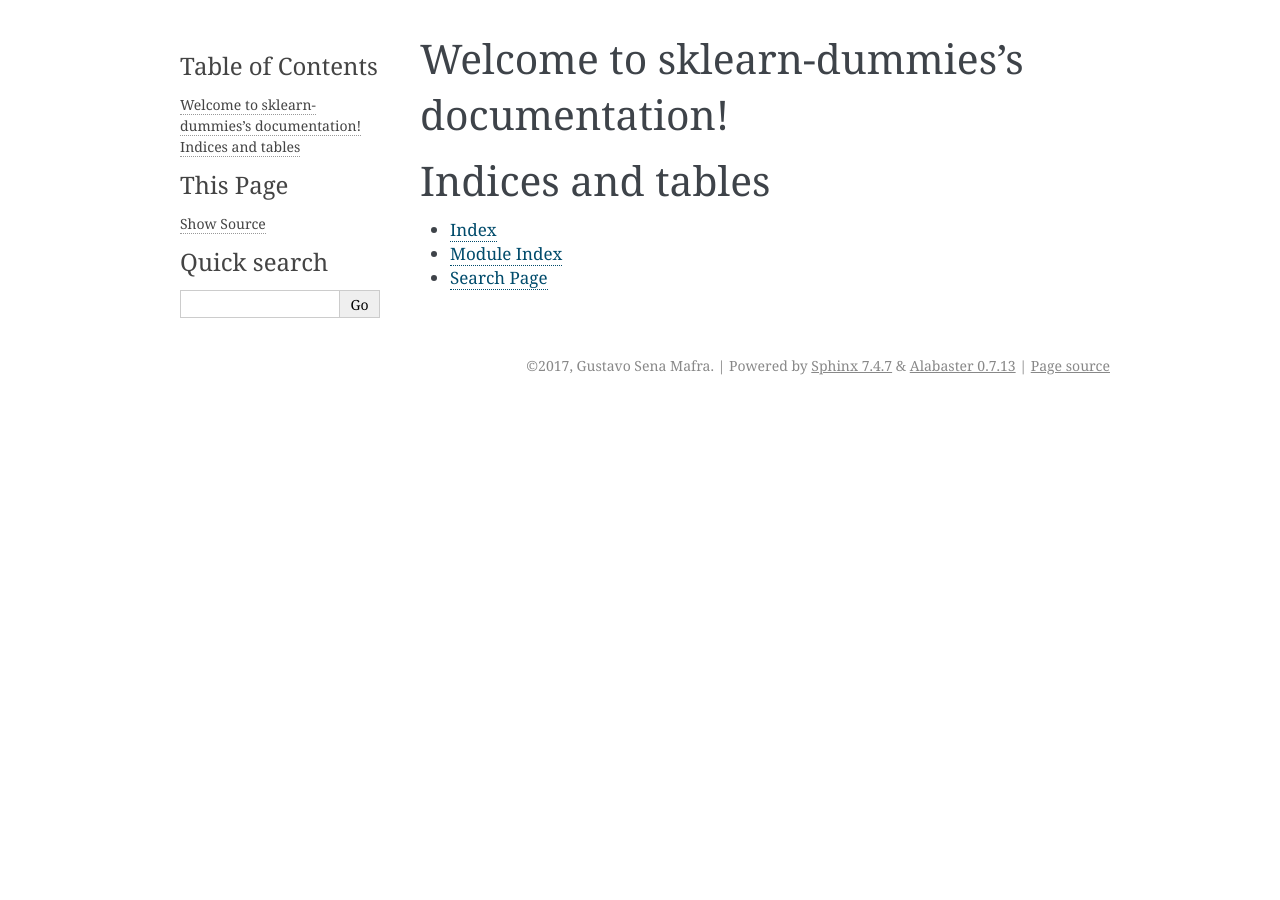
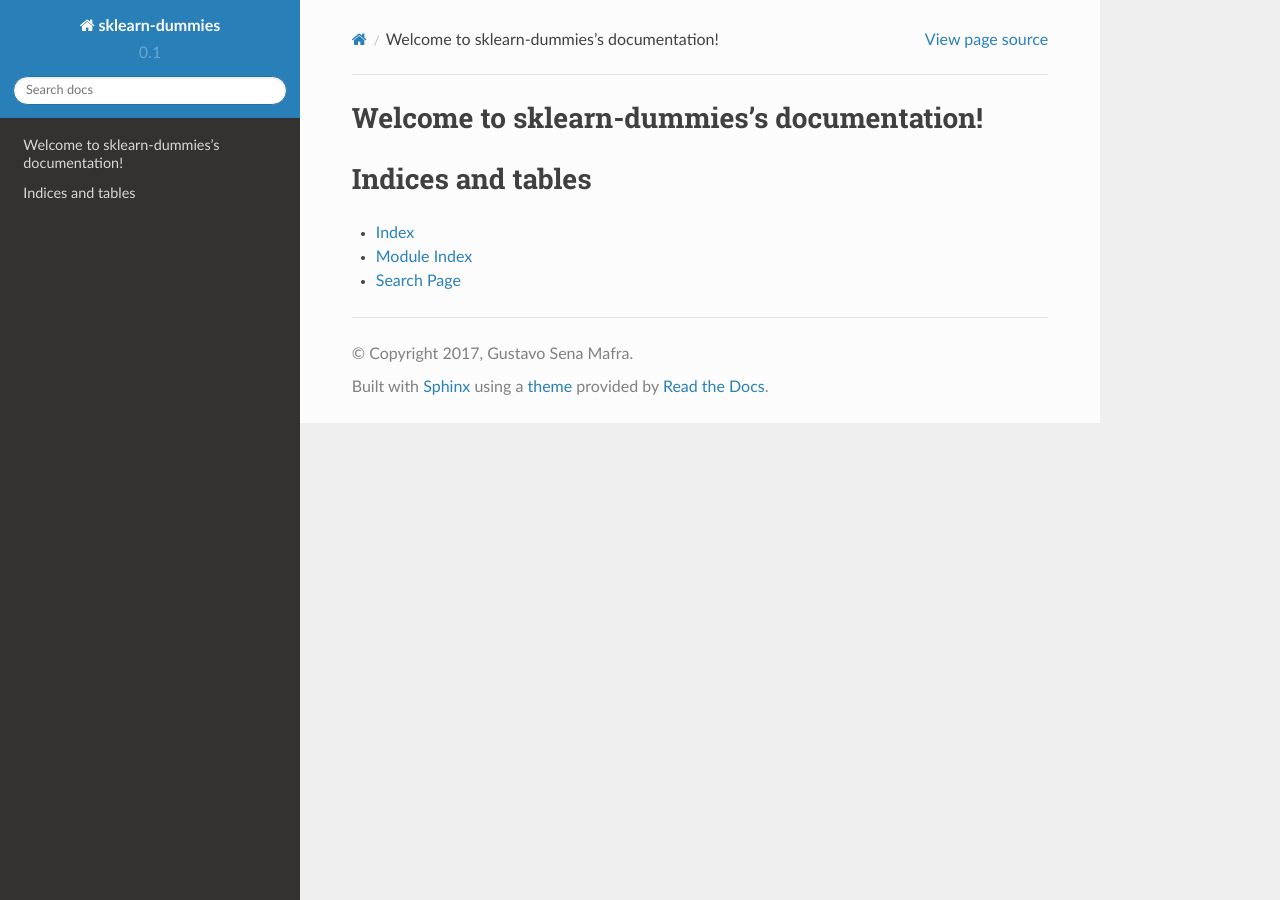
Before and after one commit to gsmafra/sklearn-dummies, a Sphinx documentation site: the page built from docs/index.rst, in a window 1280 px wide. Built offline with Sphinx 7.4.7 and the Read the Docs theme 2.0.0, drawn with Linux system fonts in a browser that asks for light colours.

Commit message:
change doc theme

```diff
--- a/docs/conf.py
+++ b/docs/conf.py
@@ -1,5 +1,12 @@
 #!/usr/bin/env python3
 # -*- coding: utf-8 -*-
+
+import sphinx_rtd_theme
+
+html_theme = "sphinx_rtd_theme"
+
+html_theme_path = [sphinx_rtd_theme.get_html_theme_path()]
+
 #
 # sklearn-dummies documentation build configuration file, created by
 # sphinx-quickstart on Thu Mar  2 23:06:01 2017.
@@ -31,7 +38,7 @@
 # Add any Sphinx extension module names here, as strings. They can be
 # extensions coming with Sphinx (named 'sphinx.ext.*') or your custom
 # ones.
-extensions = ['sphinx.ext.autodoc']
+extensions = ['sphinx.ext.autodoc', 'sphinx.ext.napoleon']
 
 # Add any paths that contain templates here, relative to this directory.
 templates_path = ['_templates']
@@ -83,7 +90,7 @@ todo_include_todos = False
 # The theme to use for HTML and HTML Help pages.  See the documentation for
 # a list of builtin themes.
 #
-html_theme = 'alabaster'
+# html_theme = 'alabaster'
 
 # Theme options are theme-specific and customize the look and feel of a theme
 # further.  For a list of options available for each theme, see the
```
